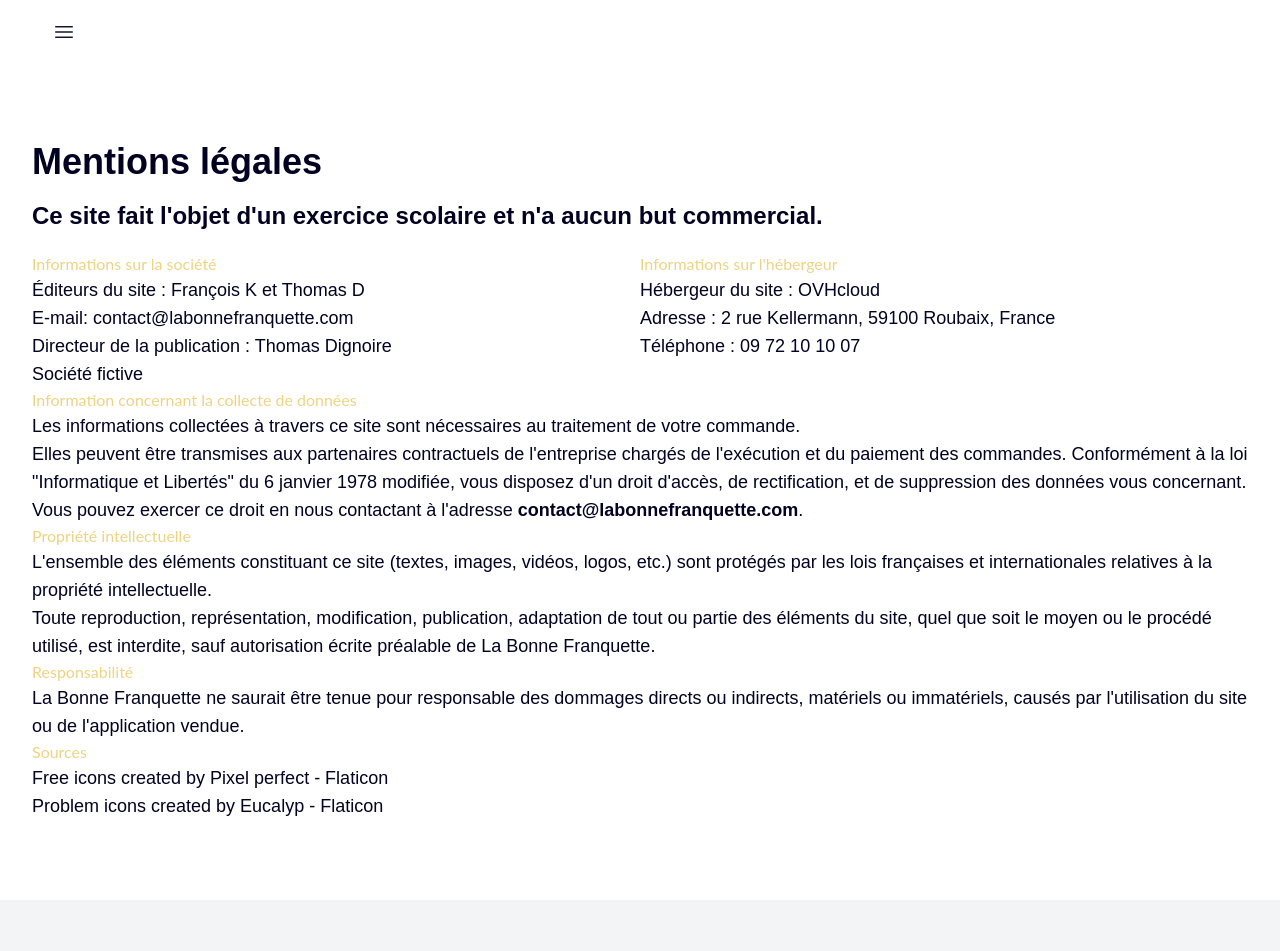
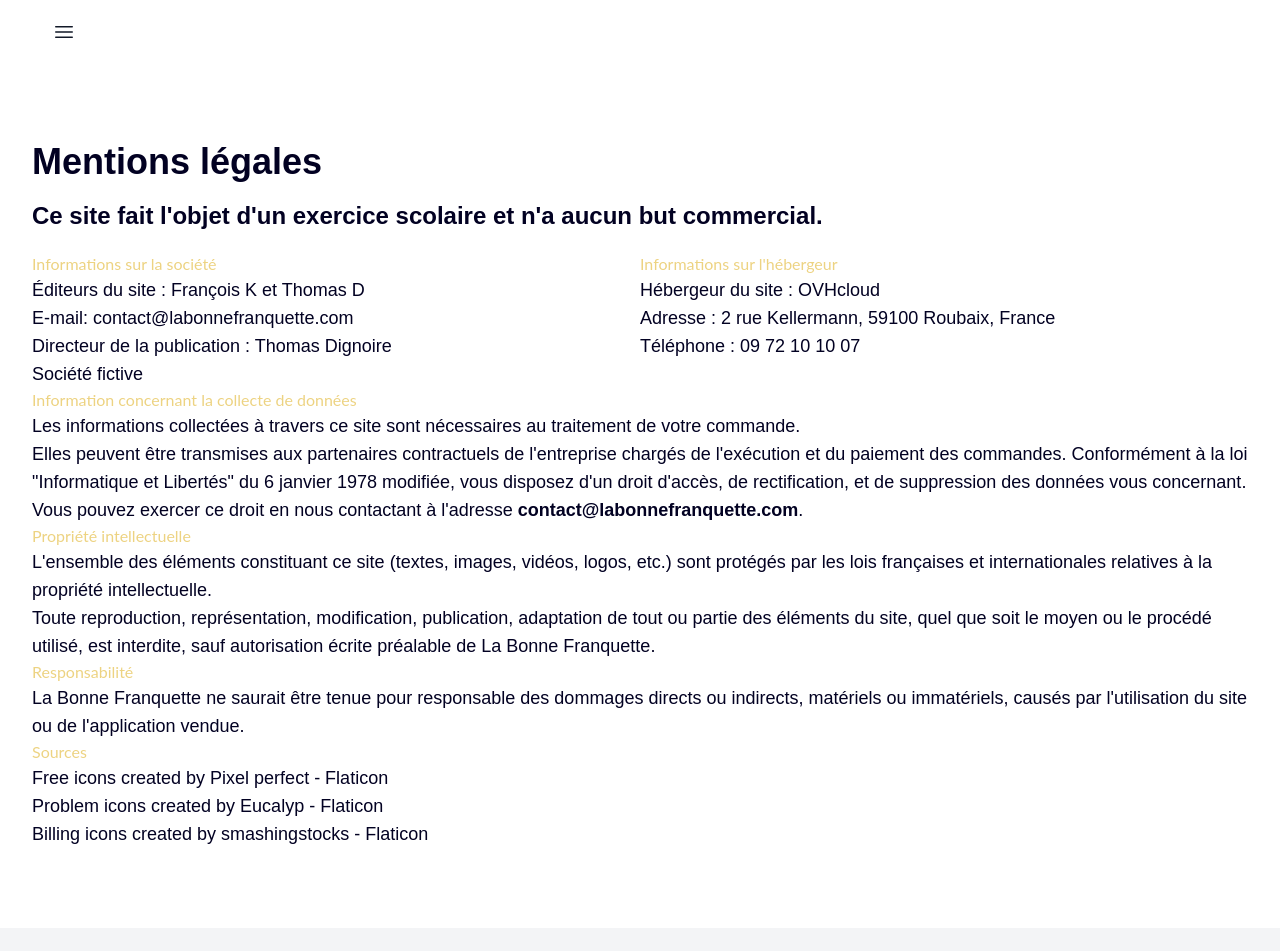
Before and after one commit to iDrack/la-franquette-website-2, a Vue app: page /mentions-legales in a window 1280 px wide. Shown: the top 951 px of the page. Built offline with nearby package versions, Linux system fonts and the light colour scheme.

Commit message:
Mise à jour des sources dans mentions légales

```diff
--- a/src/views/MentionsView.vue
+++ b/src/views/MentionsView.vue
@@ -80,6 +80,13 @@
             >Problem icons created by Eucalyp - Flaticon</a
           >
         </li>
+        <li>
+          <a
+            href="https://www.flaticon.com/free-icons/billing"
+            title="billing icons"
+            >Billing icons created by smashingstocks - Flaticon</a
+          >
+        </li>
       </ul>
     </div>
   </div>
```
